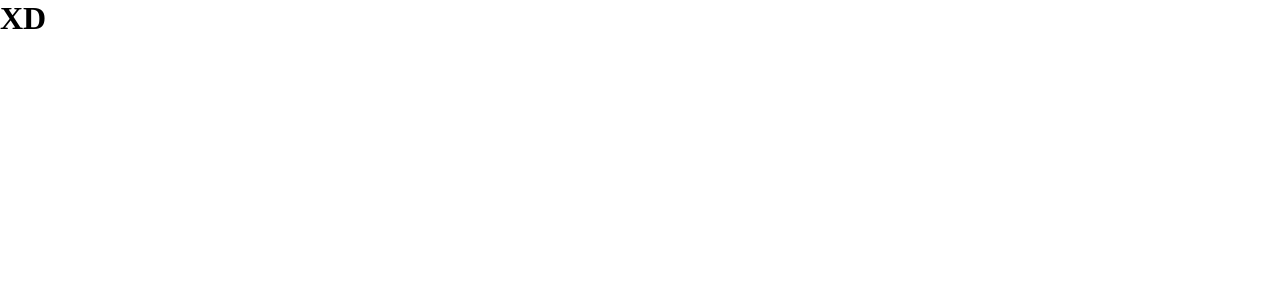
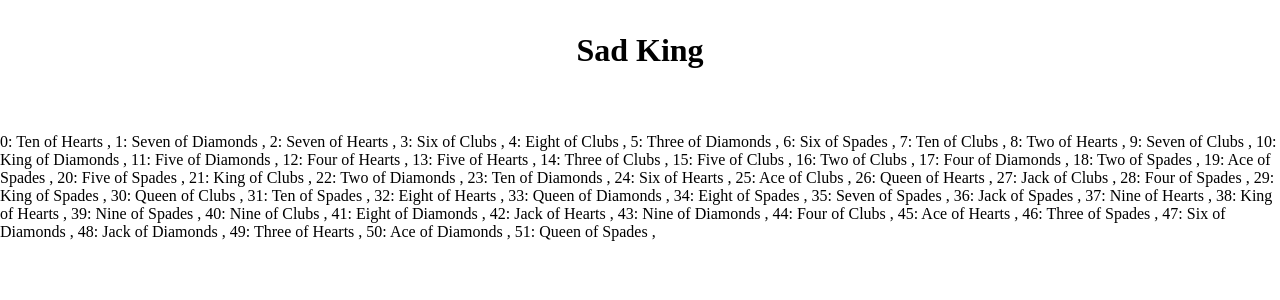
Before and after one commit to Honsie-Pie/Joyful-king, a React (Create React App) app: page / in a window 1280 px wide. Shown: the top 300 px of the page. Built offline with nearby package versions, Linux system fonts and the light colour scheme.

Commit message:
randomize deck  function

```diff
--- a/src/App.css
+++ b/src/App.css
@@ -3,3 +3,8 @@
   padding: 0;
   box-sizing: border-box;
 }
+
+h1{
+  text-align: center;
+  margin: 1em auto 2em;
+}
--- a/src/App.js
+++ b/src/App.js
@@ -1,10 +1,346 @@
-
+import  React, { useState, useEffect } from 'react';
 import './App.css';
 
 function App() {
+  const fullDeck = [
+    {
+      suit: "Clubs",
+      no: 1,
+      rank: "Ace",
+      url: "https://tekeye.uk/playing_cards/images/svg_playing_cards/fronts/clubs_ace.svg"
+    },
+    {
+      suit: "Clubs",
+      no: 2,
+      rank: "Two",
+      url: "https://tekeye.uk/playing_cards/images/svg_playing_cards/fronts/clubs_2.svg"
+    },
+    {
+      suit: "Clubs",
+      no: 3,
+      rank: "Three",
+      url: "https://tekeye.uk/playing_cards/images/svg_playing_cards/fronts/clubs_3.svg"
+    },
+    {
+      suit: "Clubs",
+      no: 4,
+      rank: "Four",
+      url: "https://tekeye.uk/playing_cards/images/svg_playing_cards/fronts/clubs_4.svg"
+    },
+    {
+      suit: "Clubs",
+      no: 5,
+      rank: "Five",
+      url: "https://tekeye.uk/playing_cards/images/svg_playing_cards/fronts/clubs_5.svg"
+    },
+    {
+      suit: "Clubs",
+      no: 6,
+      rank: "Six",
+      url: "https://tekeye.uk/playing_cards/images/svg_playing_cards/fronts/clubs_6.svg"
+    },
+    {
+      suit: "Clubs",
+      no: 7,
+      rank: "Seven",
+      url: "https://tekeye.uk/playing_cards/images/svg_playing_cards/fronts/clubs_7.svg"
+    },
+    {
+      suit: "Clubs",
+      no: 8,
+      rank: "Eight",
+      url: "https://tekeye.uk/playing_cards/images/svg_playing_cards/fronts/clubs_8.svg"
+    },
+    {
+      suit: "Clubs",
+      no: 9,
+      rank: "Nine",
+      url: "https://tekeye.uk/playing_cards/images/svg_playing_cards/fronts/clubs_9.svg"
+    },
+    {
+      suit: "Clubs",
+      no: 10,
+      rank: "Ten",
+      url: "https://tekeye.uk/playing_cards/images/svg_playing_cards/fronts/clubs_10.svg"
+    },
+    {
+      suit: "Clubs",
+      no: 11,
+      rank: "Jack",
+      url: "https://tekeye.uk/playing_cards/images/svg_playing_cards/fronts/clubs_jack.svg"
+    },
+    {
+      suit: "Clubs",
+      no: 12,
+      rank: "Queen",
+      url: "https://tekeye.uk/playing_cards/images/svg_playing_cards/fronts/clubs_queen.svg"
+    },
+    {
+      suit: "Clubs",
+      no: 13,
+      rank: "King",
+      url: "https://tekeye.uk/playing_cards/images/svg_playing_cards/fronts/clubs_king.svg"
+    },
+    {
+      suit: "Hearts",
+      no: 1,
+      rank: "Ace",
+      url: "https://tekeye.uk/playing_cards/images/svg_playing_cards/fronts/hearts_ace.svg"
+    },
+    {
+      suit: "Hearts",
+      no: 2,
+      rank: "Two",
+      url: "https://tekeye.uk/playing_cards/images/svg_playing_cards/fronts/hearts_2.svg"
+    },
+    {
+      suit: "Hearts",
+      no: 3,
+      rank: "Three",
+      url: "https://tekeye.uk/playing_cards/images/svg_playing_cards/fronts/hearts_3.svg"
+    },
+    {
+      suit: "Hearts",
+      no: 4,
+      rank: "Four",
+      url: "https://tekeye.uk/playing_cards/images/svg_playing_cards/fronts/hearts_4.svg"
+    },
+    {
+      suit: "Hearts",
+      no: 5,
+      rank: "Five",
+      url: "https://tekeye.uk/playing_cards/images/svg_playing_cards/fronts/hearts_5.svg"
+    },
+    {
+      suit: "Hearts",
+      no: 6,
+      rank: "Six",
+      url: "https://tekeye.uk/playing_cards/images/svg_playing_cards/fronts/hearts_6.svg"
+    },
+    {
+      suit: "Hearts",
+      no: 7,
+      rank: "Seven",
+      url: "https://tekeye.uk/playing_cards/images/svg_playing_cards/fronts/hearts_7.svg"
+    },
+    {
+      suit: "Hearts",
+      no: 8,
+      rank: "Eight",
+      url: "https://tekeye.uk/playing_cards/images/svg_playing_cards/fronts/hearts_8.svg"
+    },
+    {
+      suit: "Hearts",
+      no: 9,
+      rank: "Nine",
+      url: "https://tekeye.uk/playing_cards/images/svg_playing_cards/fronts/hearts_9.svg"
+    },
+    {
+      suit: "Hearts",
+      no: 10,
+      rank: "Ten",
+      url: "https://tekeye.uk/playing_cards/images/svg_playing_cards/fronts/hearts_10.svg"
+    },
+    {
+      suit: "Hearts",
+      no: 11,
+      rank: "Jack",
+      url: "https://tekeye.uk/playing_cards/images/svg_playing_cards/fronts/hearts_jack.svg"
+    },
+    {
+      suit: "Hearts",
+      no: 12,
+      rank: "Queen",
+      url: "https://tekeye.uk/playing_cards/images/svg_playing_cards/fronts/hearts_queen.svg"
+    },
+    {
+      suit: "Hearts",
+      no: 13,
+      rank: "King",
+      url: "https://tekeye.uk/playing_cards/images/svg_playing_cards/fronts/hearts_king.svg"
+    },
+    {
+      suit: "Spades",
+      no: 1,
+      rank: "Ace",
+      url: "https://tekeye.uk/playing_cards/images/svg_playing_cards/other/spades_ace_simple.svg"
+    },
+    {
+      suit: "Spades",
+      no: 2,
+      rank: "Two",
+      url: "https://tekeye.uk/playing_cards/images/svg_playing_cards/fronts/spades_2.svg"
+    },
+    {
+      suit: "Spades",
+      no: 3,
+      rank: "Three",
+      url: "https://tekeye.uk/playing_cards/images/svg_playing_cards/fronts/spades_3.svg"
+    },
+    {
+      suit: "Spades",
+      no: 4,
+      rank: "Four",
+      url: "https://tekeye.uk/playing_cards/images/svg_playing_cards/fronts/spades_4.svg"
+    },
+    {
+      suit: "Spades",
+      no: 5,
+      rank: "Five",
+      url: "https://tekeye.uk/playing_cards/images/svg_playing_cards/fronts/spades_5.svg"
+    },
+    {
+      suit: "Spades",
+      no: 6,
+      rank: "Six",
+      url: "https://tekeye.uk/playing_cards/images/svg_playing_cards/fronts/spades_6.svg"
+    },
+    {
+      suit: "Spades",
+      no: 7,
+      rank: "Seven",
+      url: "https://tekeye.uk/playing_cards/images/svg_playing_cards/fronts/spades_7.svg"
+    },
+    {
+      suit: "Spades",
+      no: 8,
+      rank: "Eight",
+      url: "https://tekeye.uk/playing_cards/images/svg_playing_cards/fronts/spades_8.svg"
+    },
+    {
+      suit: "Spades",
+      no: 9,
+      rank: "Nine",
+      url: "https://tekeye.uk/playing_cards/images/svg_playing_cards/fronts/spades_9.svg"
+    },
+    {
+      suit: "Spades",
+      no: 10,
+      rank: "Ten",
+      url: "https://tekeye.uk/playing_cards/images/svg_playing_cards/fronts/spades_10.svg"
+    },
+    {
+      suit: "Spades",
+      no: 11,
+      rank: "Jack",
+      url: "https://tekeye.uk/playing_cards/images/svg_playing_cards/fronts/spades_jack.svg"
+    },
+    {
+      suit: "Spades",
+      no: 12,
+      rank: "Queen",
+      url: "https://tekeye.uk/playing_cards/images/svg_playing_cards/fronts/spades_queen.svg"
+    },
+    {
+      suit: "Spades",
+      no: 13,
+      rank: "King",
+      url: "https://tekeye.uk/playing_cards/images/svg_playing_cards/fronts/spades_king.svg"
+    },
+    {
+      suit: "Diamonds",
+      no: 1,
+      rank: "Ace",
+      url: "https://tekeye.uk/playing_cards/images/svg_playing_cards/fronts/diamonds_ace.svg"
+    },
+    {
+      suit: "Diamonds",
+      no: 2,
+      rank: "Two",
+      url: "https://tekeye.uk/playing_cards/images/svg_playing_cards/fronts/diamonds_2.svg"
+    },
+    {
+      suit: "Diamonds",
+      no: 3,
+      rank: "Three",
+      url: "https://tekeye.uk/playing_cards/images/svg_playing_cards/fronts/diamonds_3.svg"
+    },
+    {
+      suit: "Diamonds",
+      no: 4,
+      rank: "Four",
+      url: "https://tekeye.uk/playing_cards/images/svg_playing_cards/fronts/diamonds_4.svg"
+    },
+    {
+      suit: "Diamonds",
+      no: 5,
+      rank: "Five",
+      url: "https://tekeye.uk/playing_cards/images/svg_playing_cards/fronts/diamonds_5.svg"
+    },
+    {
+      suit: "Diamonds",
+      no: 6,
+      rank: "Six",
+      url: "https://tekeye.uk/playing_cards/images/svg_playing_cards/fronts/diamonds_6.svg"
+    },
+    {
+      suit: "Diamonds",
+      no: 7,
+      rank: "Seven",
+      url: "https://tekeye.uk/playing_cards/images/svg_playing_cards/fronts/diamonds_7.svg"
+    },
+    {
+      suit: "Diamonds",
+      no: 8,
+      rank: "Eight",
+      url: "https://tekeye.uk/playing_cards/images/svg_playing_cards/fronts/diamonds_8.svg"
+    },
+    {
+      suit: "Diamonds",
+      no: 9,
+      rank: "Nine",
+      url: "https://tekeye.uk/playing_cards/images/svg_playing_cards/fronts/diamonds_9.svg"
+    },
+    {
+      suit: "Diamonds",
+      no: 10,
+      rank: "Ten",
+      url: "https://tekeye.uk/playing_cards/images/svg_playing_cards/fronts/diamonds_10.svg"
+    },
+    {
+      suit: "Diamonds",
+      no: 11,
+      rank: "Jack",
+      url: "https://tekeye.uk/playing_cards/images/svg_playing_cards/fronts/diamonds_jack.svg"
+    },
+    {
+      suit: "Diamonds",
+      no: 12,
+      rank: "Queen",
+      url: "https://tekeye.uk/playing_cards/images/svg_playing_cards/fronts/diamonds_queen.svg"
+    },
+    {
+      suit: "Diamonds",
+      no: 13,
+      rank: "King",
+      url: "https://tekeye.uk/playing_cards/images/svg_playing_cards/fronts/diamonds_king.svg"
+    }
+  ];
+
+  const [deck, setDeck] = useState(fullDeck);
+
+
+
+  useEffect(()=>{
+    const randomizedDeck = randomize(deck);
+    setDeck(randomizedDeck);
+  }, []);
+
+  function randomize(arr){
+    const arr2 = [...arr];
+    for (let i = arr2.length - 1; i > 0; i--){
+
+        let j = Math.floor(Math.random() * (i + 1));
+        [arr2[i], arr2[j]] = [arr2[j], arr2[i]];
+    }
+    return arr2;
+  }
+
+
   return (
     <div className="App">
-      <h1>XD</h1>
+      <h1>Sad King</h1>
+      <p>{deck.map((card, index) => <span key={index}> {index}: {card.rank} of {card.suit}  ,</span>)}</p>
     </div>
   );
 }
```
